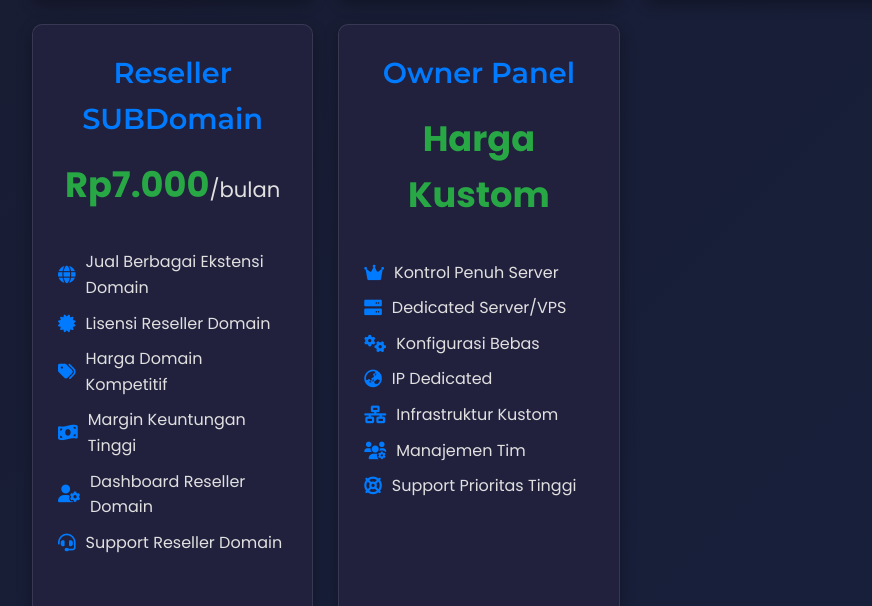
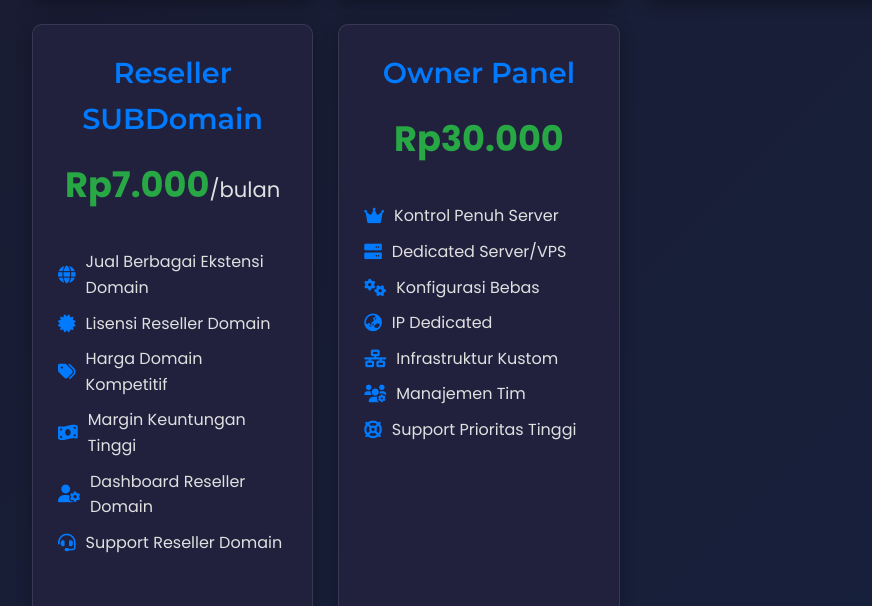
Before and after one commit to websiteku123/SocialLuxedigital1, a plain HTML site: page index.html in a window 1280 px wide. Shown: the part 1107-1713 px from the top of the page, without its empty margins (8-880 px from the left). Drawn offline with Linux system fonts and the light colour scheme.

Commit message:
Update index.html

```diff
--- a/index.html
+++ b/index.html
@@ -273,7 +273,7 @@
 
         <div class="product-card">
             <h2>Owner Panel</h2>
-            <div class="price">Harga Kustom</div>
+            <div class="price">Rp30.000</div>
             <ul class="product-list">
                 <li><i class="fas fa-crown"></i> Kontrol Penuh Server</li>
                 <li><i class="fas fa-server"></i> Dedicated Server/VPS</li>
```
